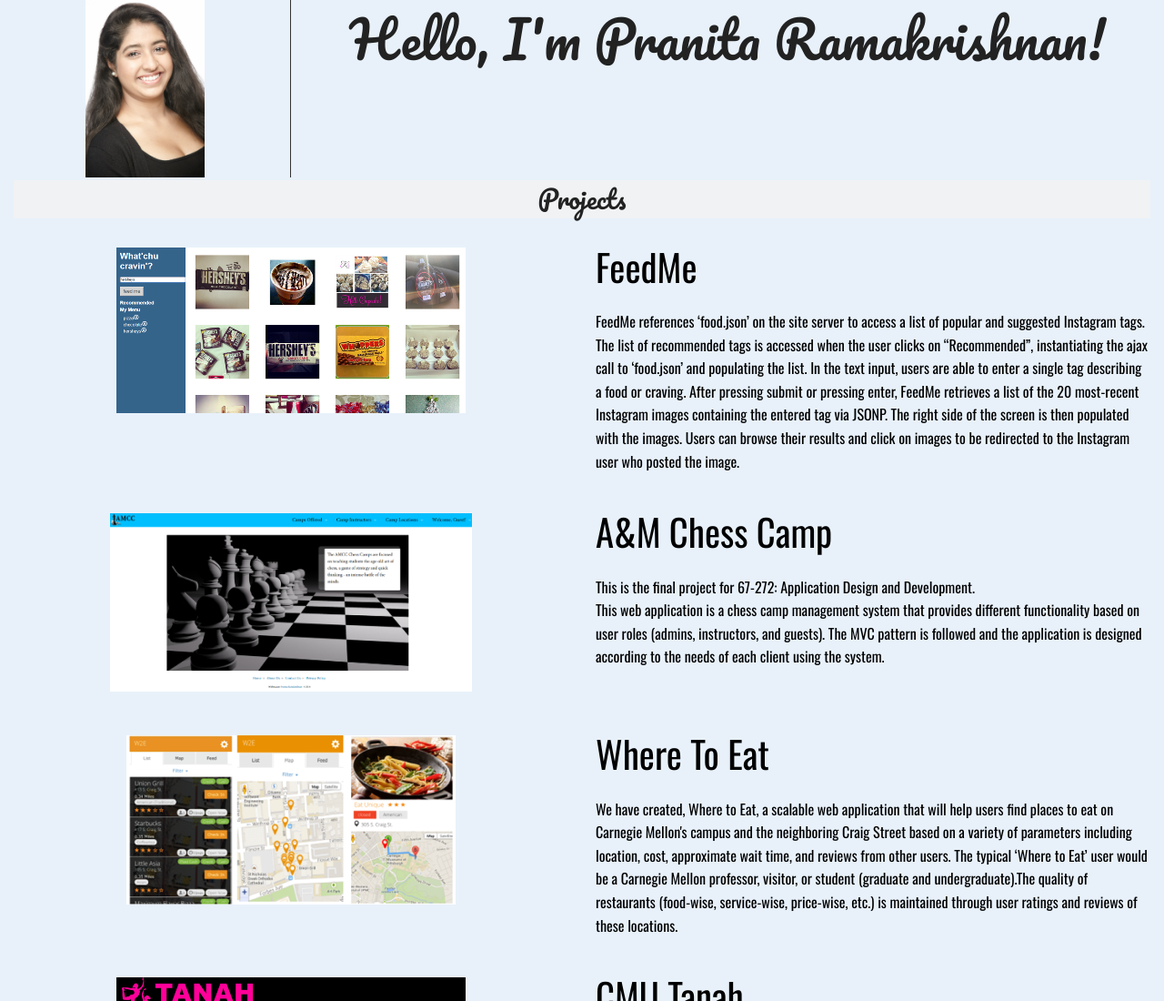
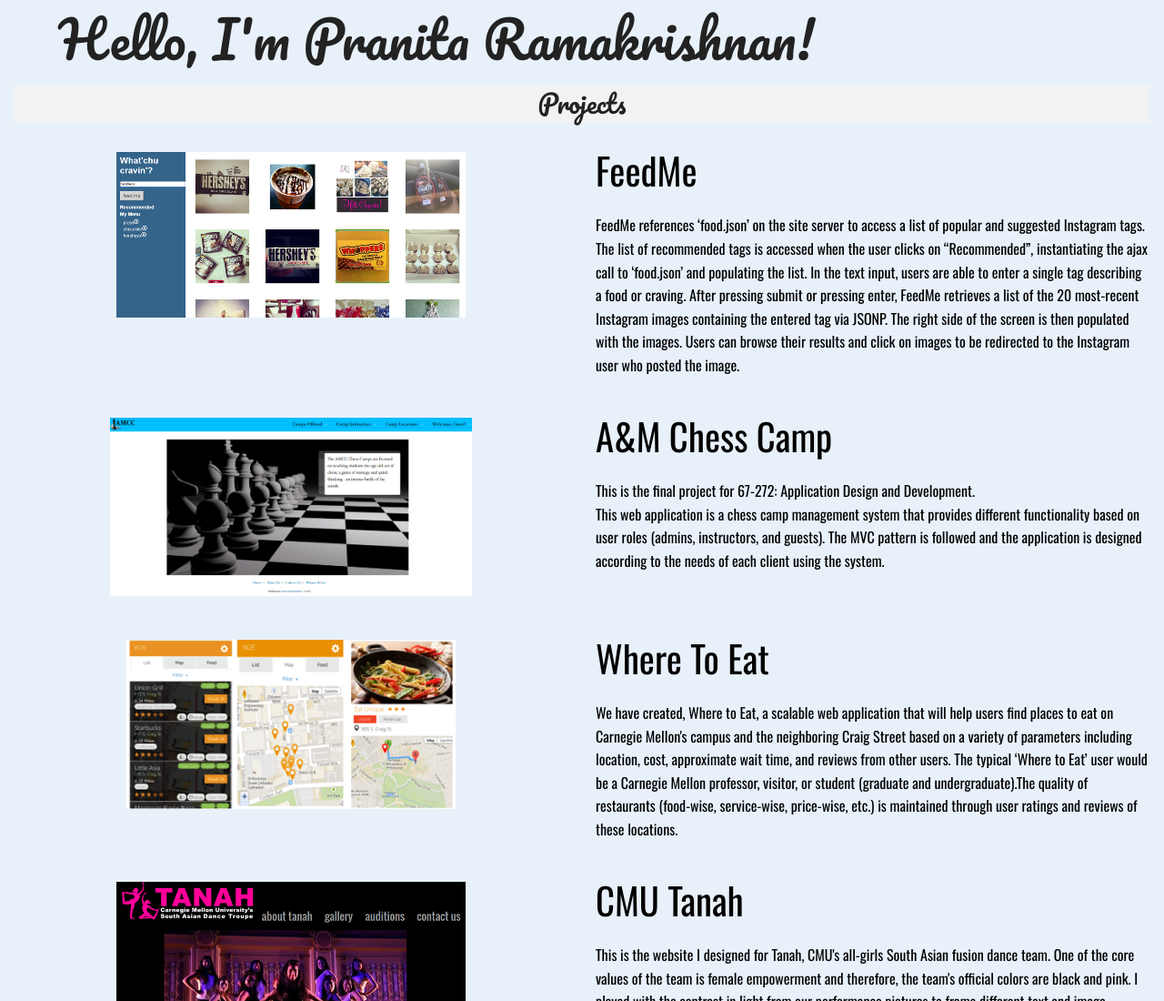
Before and after one commit to pranitar/pranitar.github.io, a plain HTML site: page index.html in a window 1280 px wide. Shown: the top 1100 px of the page at 91% size. Drawn offline with nearby package versions, Linux system fonts and the light colour scheme.

Commit message:
Removed broken image link

```diff
--- a/index.html
+++ b/index.html
@@ -15,9 +15,9 @@
   <body>
 
     <div class="row">
-      <div class="large-3 columns verticaldivide">
+      <!-- <div class="large-3 columns verticaldivide">
         <center><img src="images/pranitaprof.JPG" class="circle"></center>
-      </div>
+      </div> -->
       <div class="large-9 columns">
         <center><h1>Hello, I'm Pranita Ramakrishnan!</h1></center>
       </div>
```
